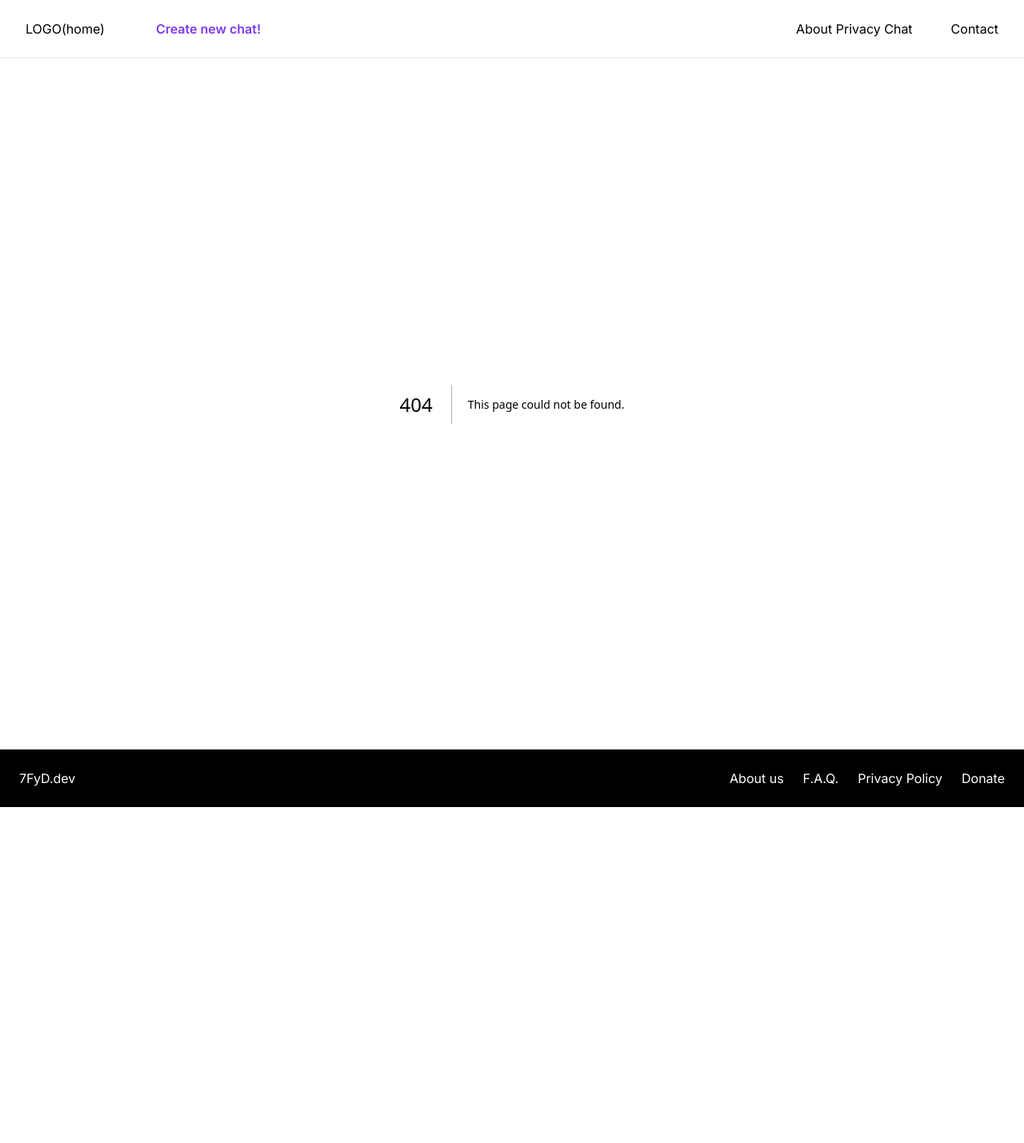
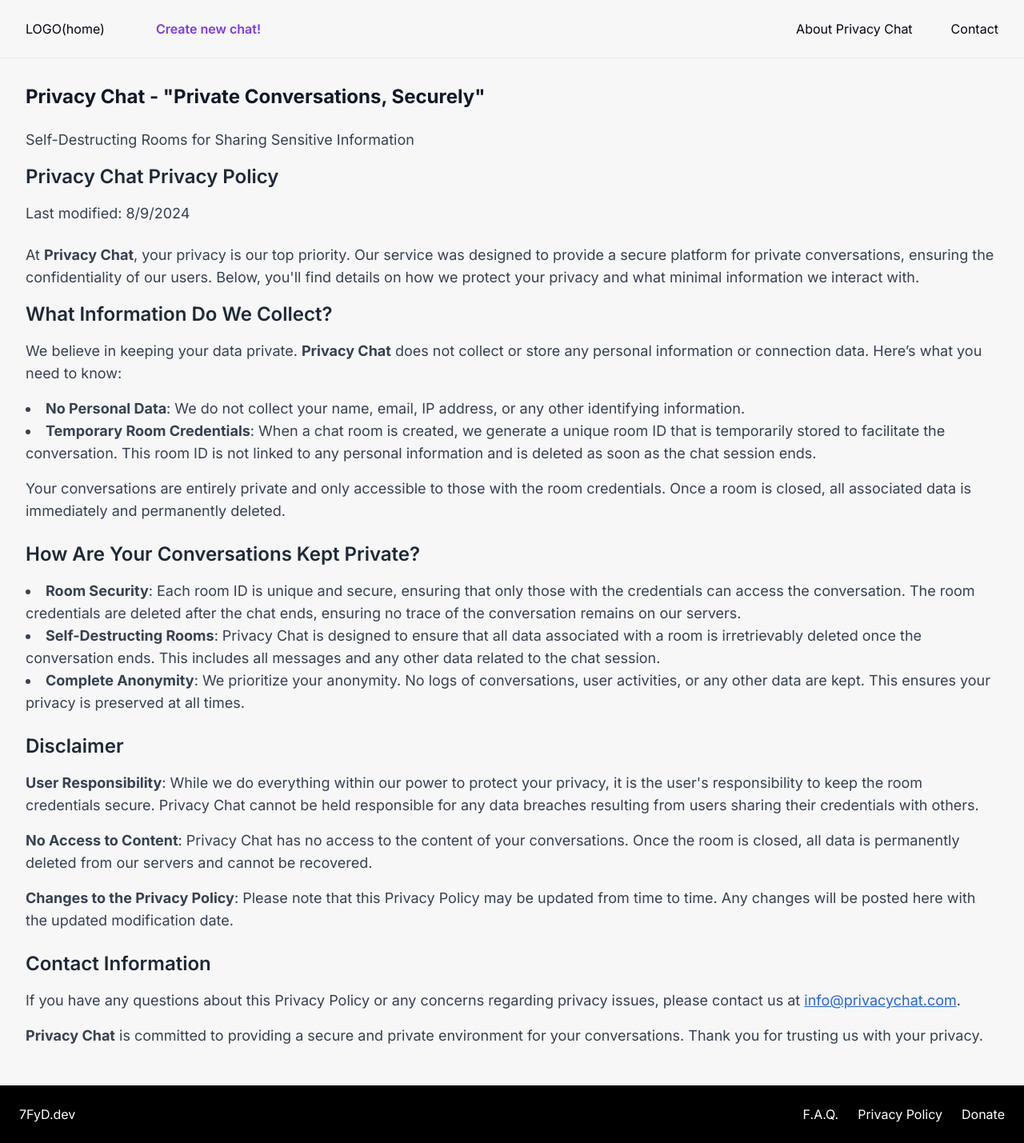
Before and after one commit to 7FyD/privacy-chat, a Next.js app: page /privacy-policy in a window 1280 px wide. Before the commit this address had no page. Shown: the whole page at 80% size. Before the commit the page ends 1009 px from the top, so only its background shows below. Built offline with nearby package versions, Linux system fonts and the light colour scheme.

Commit message:
feat: add basic privacy policy page

```diff
--- /dev/null
+++ b/app/(pages)/privacy-policy/page.tsx
@@ -0,0 +1,121 @@
+const PrivacyPolicyPage = () => {
+  return (
+    <div className="container">
+      <div className="mx-auto">
+        <h1 className="text-2xl font-bold text-gray-900 mb-6">
+          Privacy Chat - "Private Conversations, Securely"
+        </h1>
+        <p className="text-lg text-gray-700 mb-4">
+          Self-Destructing Rooms for Sharing Sensitive Information
+        </p>
+
+        <h2 className="text-2xl font-semibold text-gray-800 mb-4">
+          Privacy Chat Privacy Policy
+        </h2>
+        <p className="text-lg text-gray-700 mb-6">Last modified: 8/9/2024</p>
+
+        <p className="text-lg text-gray-700 mb-4">
+          At <strong>Privacy Chat</strong>, your privacy is our top priority.
+          Our service was designed to provide a secure platform for private
+          conversations, ensuring the confidentiality of our users. Below,
+          you'll find details on how we protect your privacy and what minimal
+          information we interact with.
+        </p>
+
+        <h3 className="text-2xl font-semibold text-gray-800 mb-4">
+          What Information Do We Collect?
+        </h3>
+        <p className="text-lg text-gray-700 mb-4">
+          We believe in keeping your data private. <strong>Privacy Chat</strong>{" "}
+          does not collect or store any personal information or connection data.
+          Here’s what you need to know:
+        </p>
+        <ul className="list-disc list-inside text-lg text-gray-700 mb-4">
+          <li>
+            <strong>No Personal Data</strong>: We do not collect your name,
+            email, IP address, or any other identifying information.
+          </li>
+          <li>
+            <strong>Temporary Room Credentials</strong>: When a chat room is
+            created, we generate a unique room ID that is temporarily stored to
+            facilitate the conversation. This room ID is not linked to any
+            personal information and is deleted as soon as the chat session
+            ends.
+          </li>
+        </ul>
+
+        <p className="text-lg text-gray-700 mb-6">
+          Your conversations are entirely private and only accessible to those
+          with the room credentials. Once a room is closed, all associated data
+          is immediately and permanently deleted.
+        </p>
+
+        <h3 className="text-2xl font-semibold text-gray-800 mb-4">
+          How Are Your Conversations Kept Private?
+        </h3>
+        <ul className="list-disc list-inside text-lg text-gray-700 mb-6">
+          <li>
+            <strong>Room Security</strong>: Each room ID is unique and secure,
+            ensuring that only those with the credentials can access the
+            conversation. The room credentials are deleted after the chat ends,
+            ensuring no trace of the conversation remains on our servers.
+          </li>
+          <li>
+            <strong>Self-Destructing Rooms</strong>: Privacy Chat is designed to
+            ensure that all data associated with a room is irretrievably deleted
+            once the conversation ends. This includes all messages and any other
+            data related to the chat session.
+          </li>
+          <li>
+            <strong>Complete Anonymity</strong>: We prioritize your anonymity.
+            No logs of conversations, user activities, or any other data are
+            kept. This ensures your privacy is preserved at all times.
+          </li>
+        </ul>
+
+        <h3 className="text-2xl font-semibold text-gray-800 mb-4">
+          Disclaimer
+        </h3>
+        <p className="text-lg text-gray-700 mb-4">
+          <strong>User Responsibility</strong>: While we do everything within
+          our power to protect your privacy, it is the user's responsibility to
+          keep the room credentials secure. Privacy Chat cannot be held
+          responsible for any data breaches resulting from users sharing their
+          credentials with others.
+        </p>
+        <p className="text-lg text-gray-700 mb-4">
+          <strong>No Access to Content</strong>: Privacy Chat has no access to
+          the content of your conversations. Once the room is closed, all data
+          is permanently deleted from our servers and cannot be recovered.
+        </p>
+        <p className="text-lg text-gray-700 mb-6">
+          <strong>Changes to the Privacy Policy</strong>: Please note that this
+          Privacy Policy may be updated from time to time. Any changes will be
+          posted here with the updated modification date.
+        </p>
+
+        <h3 className="text-2xl font-semibold text-gray-800 mb-4">
+          Contact Information
+        </h3>
+        <p className="text-lg text-gray-700 mb-4">
+          If you have any questions about this Privacy Policy or any concerns
+          regarding privacy issues, please contact us at{" "}
+          <a
+            href="mailto:info@privacychat.com"
+            className="text-blue-600 underline"
+          >
+            info@privacychat.com
+          </a>
+          .
+        </p>
+        <p className="text-lg text-gray-700 mb-4">
+          <strong>Privacy Chat</strong> is committed to providing a secure and
+          private environment for your conversations. Thank you for trusting us
+          with your privacy.
+        </p>
+      </div>
+    </div>
+  );
+};
+
+export default PrivacyPolicyPage;
--- a/app/components/Footer/index.tsx
+++ b/app/components/Footer/index.tsx
@@ -8,9 +8,8 @@ const Footer = () => {
           7FyD.dev
         </Link>
         <div className="flex flex-col md:!flex-row gap-2 md:gap-6">
-          <p>About us</p>
           <Link href="/faq">F.A.Q.</Link>
-          <p>Privacy Policy</p>
+          <Link href="/privacy-policy">Privacy Policy</Link>
           <p>Donate</p>
         </div>
       </div>
```
